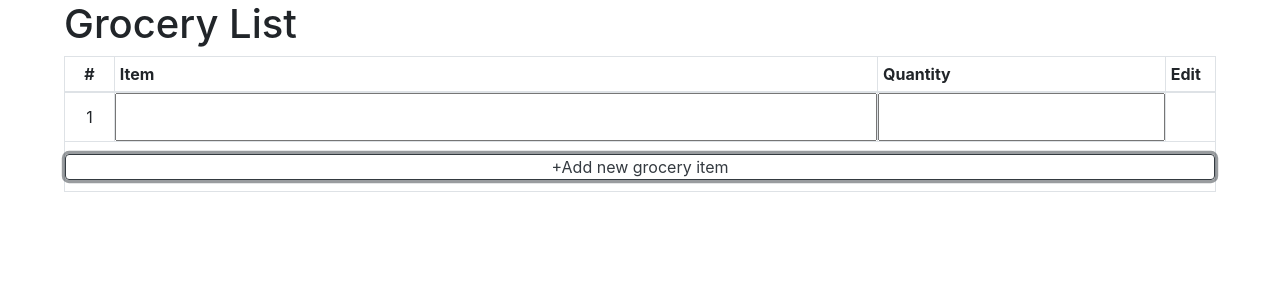
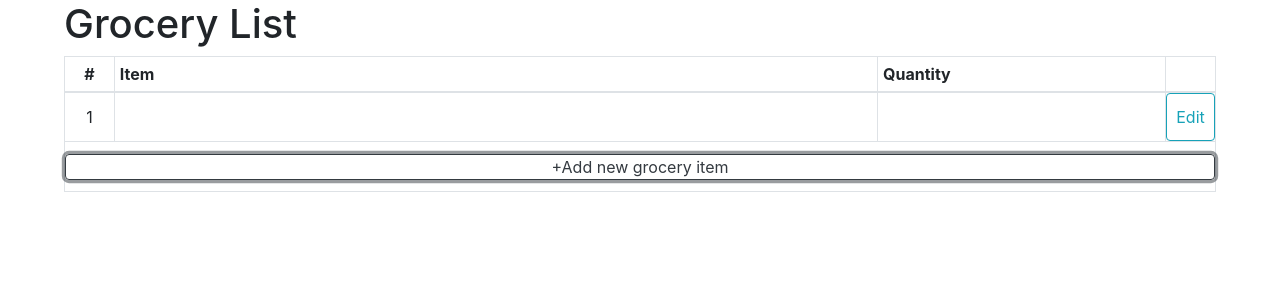
Before and after one commit to aseuna/grocery-list, a React (Create React App) app: page / in a window 1280 px wide. Both pictures are taken after a click on the button "+Add new grocery item". Shown: the top 300 px of the page. Built offline with nearby package versions, Linux system fonts and the light colour scheme.

Commit message:
editmodeindex implemented, need features to disable editmode

```diff
--- a/src/Components/EditItem.js
+++ b/src/Components/EditItem.js
@@ -17,7 +17,7 @@ function EditItem(props){
         <td className="number">{props.number}</td>
         <td className="name"><input className="tableInput" type="text" default={groceryItem.itemName} /></td>
         <td className="quantity"><input className="tableInput" type="text" default={groceryItem.itemQuantity}/></td>
-        <td className="edit"></td>
+        <td className="accept"></td>
       </tr>
   );
 }
--- a/src/Components/GroceryList.js
+++ b/src/Components/GroceryList.js
@@ -10,10 +10,23 @@ import React, {useState, useEffect} from 'react';
 function GroceryList(){
 
   const [grocerylist, setGrocerylist] = useState([]);
+  const [editModeIndex, setEditModeIndex] = useState(-1);
 
     let renderGroceryItems = grocerylist.map((item)=>
-    <EditItem key={grocerylist.indexOf(item)} item={item} number={grocerylist.indexOf(item) + 1}/>
+        <SetItemType key={grocerylist.indexOf(item)} item={item} number={grocerylist.indexOf(item) + 1}/>
     );
+
+    function handleEditMode(newEditModeIndex){
+        setEditModeIndex(newEditModeIndex);
+    }
+
+    function SetItemType(props){
+        if(editModeIndex === props.number - 1){
+            return <EditItem item={props.item} number={props.number}/>
+        } else {
+            return <Item item={props.item} number={props.number} editModeIndexFromItem={handleEditMode}/>
+        }
+    }
 
     function handleAddNewItemClick(){
         setGrocerylist(grocerylist => [...grocerylist, {
@@ -31,7 +44,7 @@ function GroceryList(){
             <th className="number">#</th>
             <th>Item</th>
             <th className="quantity">Quantity</th>
-            <th className="edit">Edit</th>
+            <th className="edit"></th>
           </tr>
         </thead>
         <tbody>
--- a/src/Components/Item.js
+++ b/src/Components/Item.js
@@ -7,17 +7,23 @@ import React, {useState, useEffect} from 'react';
 function Item(props){
 
   const [groceryItem, setGroceryItem] = useState({});
+  const [itemIndex, setItemIndex] = useState(null);
 
   useEffect(() => {
     setGroceryItem(props.item);
+    setItemIndex(props.number - 1);
   }, [props]);
+
+  function editButtonClick(){
+    props.editModeIndexFromItem(itemIndex);
+  }
 
   return(
       <tr>
         <td className="number">{props.number}</td>
         <td className="name">{groceryItem.itemName}</td>
         <td className="quantity">{groceryItem.itemQuantity}</td>
-        <td className="edit"><Button variant="outline-info">Edit</Button></td>
+        <td className="edit"><Button variant="outline-info" onClick={editButtonClick}>Edit</Button></td>
       </tr>
   );
 }
```
Lines whose indentation alone changed are shown as unchanged.
